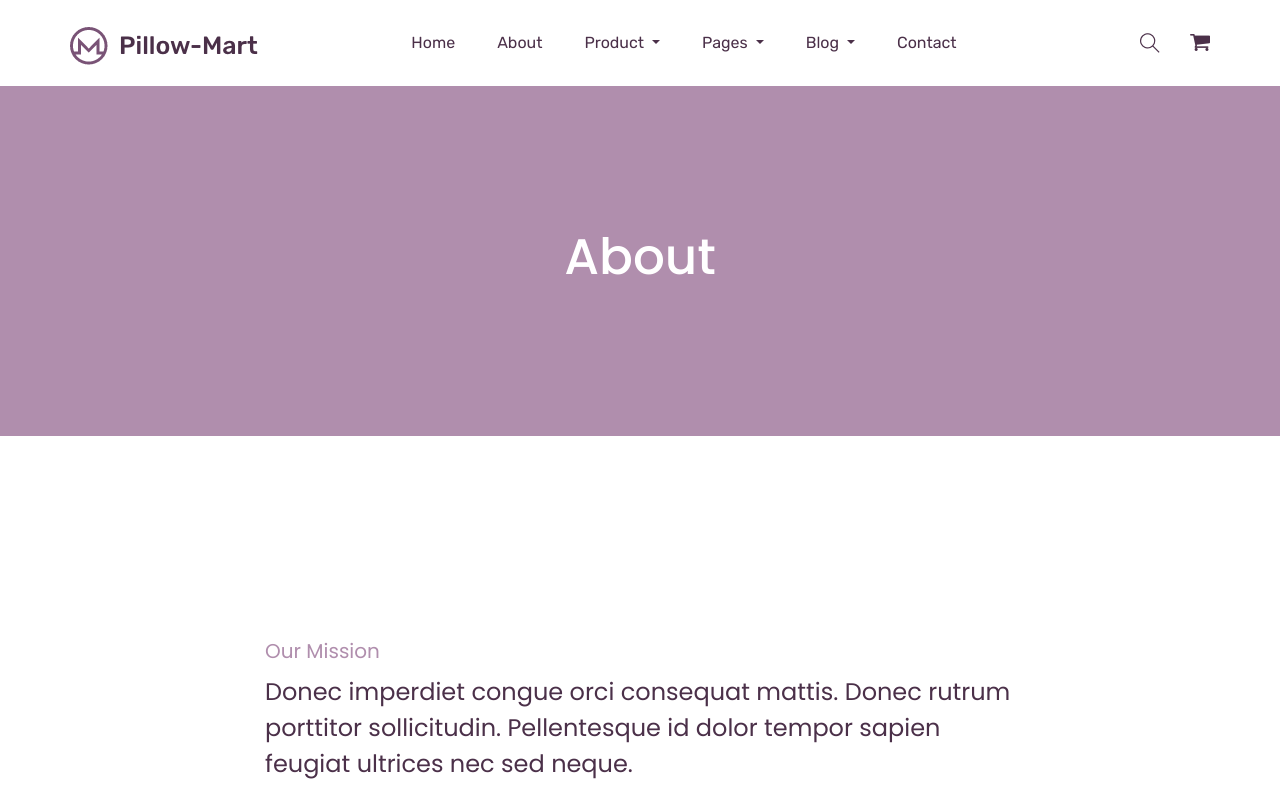
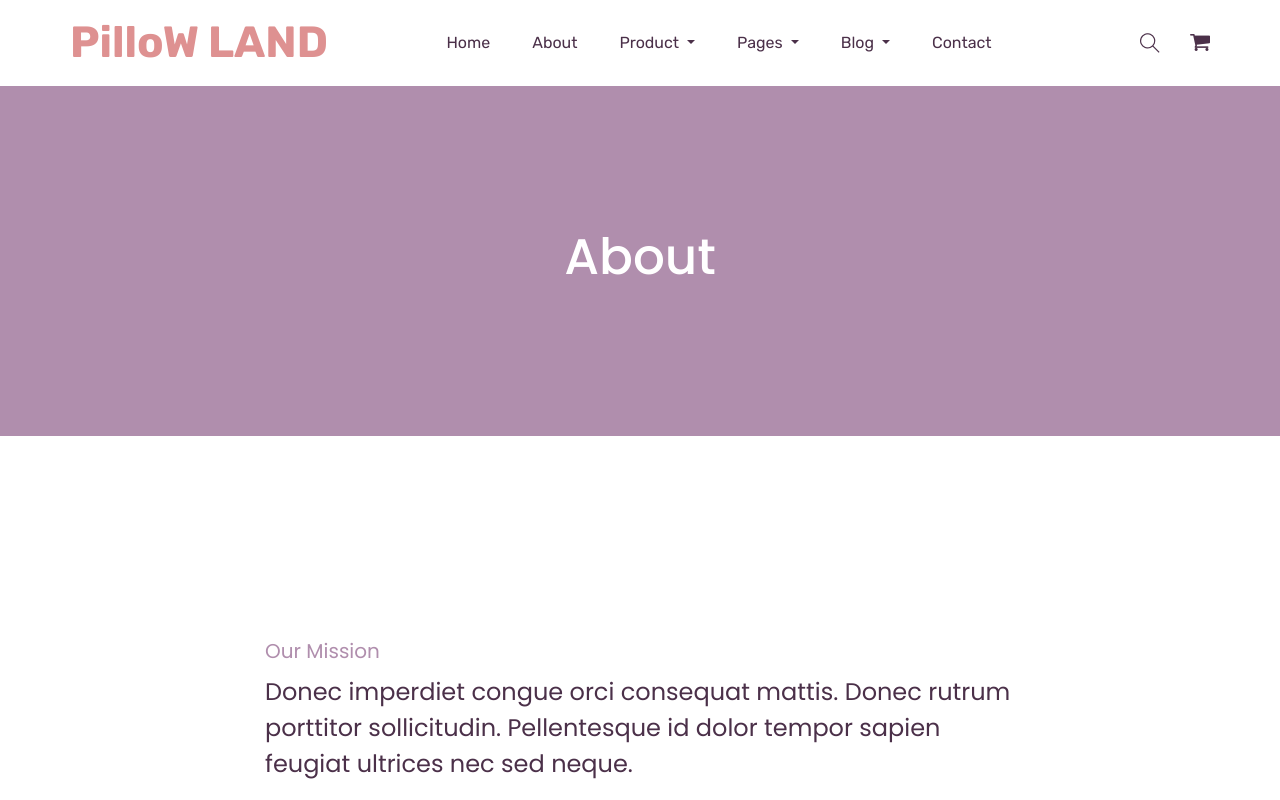
Before and after one commit to kapatsyna/pilloWLand, a plain HTML site: page about.html in a window 1280 px wide. Shown: the top 800 px of the page. Drawn offline with Linux system fonts and the light colour scheme.

Commit message:
Update about.html

```diff
--- a/about.html
+++ b/about.html
@@ -33,7 +33,7 @@
             <div class="row align-items-center justify-content-center">
                 <div class="col-lg-12">
                     <nav class="navbar navbar-expand-lg navbar-light">
-                        <a class="navbar-brand" href="index.html"> <img src="img/logo.png" alt="logo"> </a>
+                        <a class="navbar-brand" href="index.html"> PilloW LAND </a>
                         <button class="navbar-toggler" type="button" data-toggle="collapse"
                             data-target="#navbarSupportedContent" aria-controls="navbarSupportedContent"
                             aria-expanded="false" aria-label="Toggle navigation">
```
